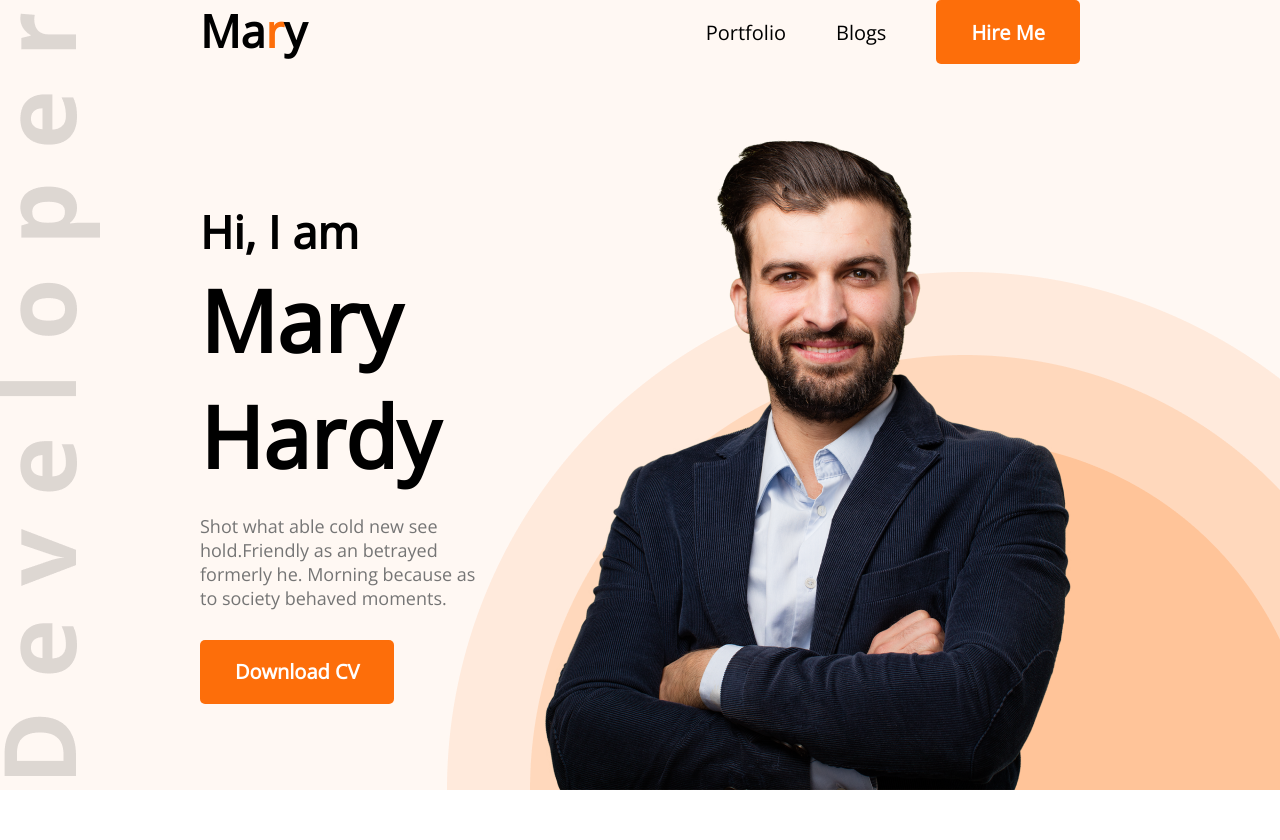
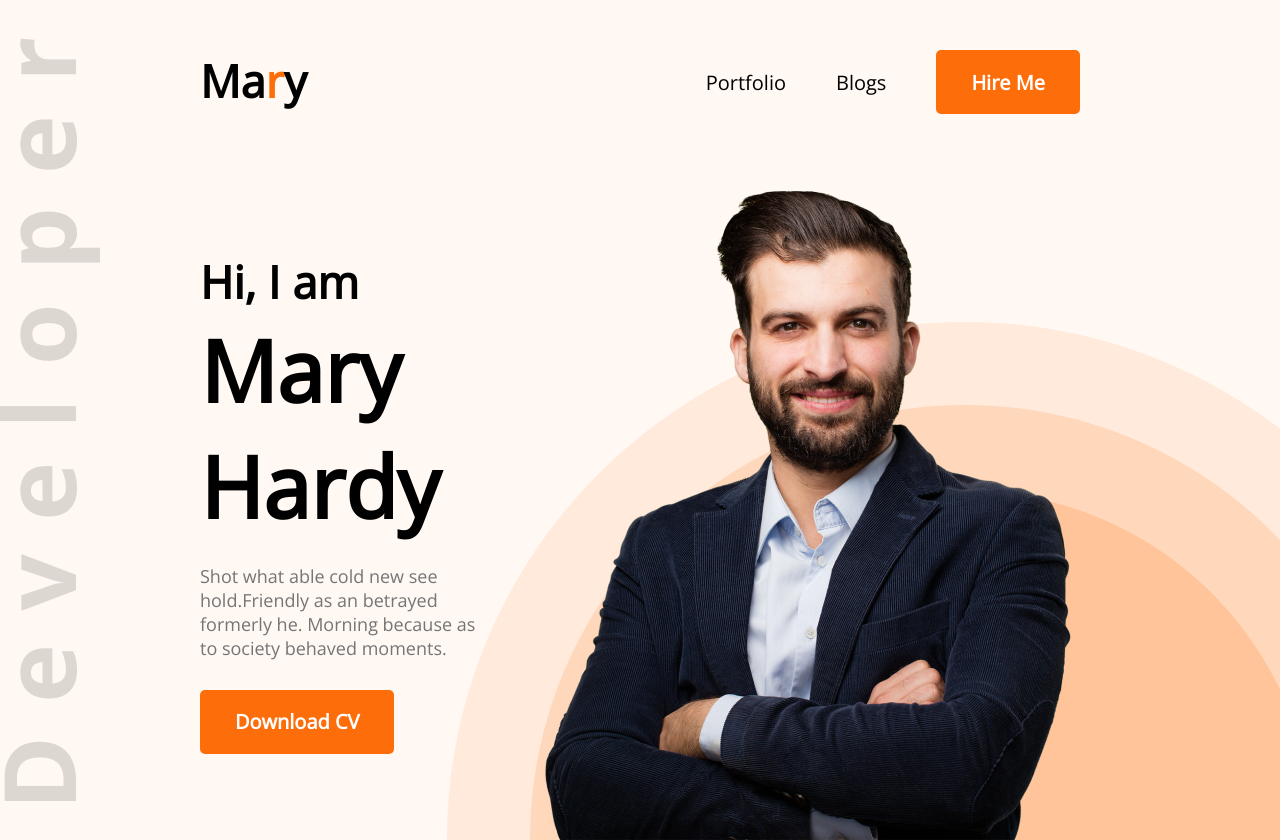
Before and after one commit to UmmayKashfa/developer-portfolio, a plain HTML site: page index.html in a window 1280 px wide. Shown: the top 840 px of the page. Drawn offline with nearby package versions, Linux system fonts and the light colour scheme.

Commit message:
update nav

```diff
--- a/styles/portfolio.css
+++ b/styles/portfolio.css
@@ -27,7 +27,7 @@ section {
 nav {
   display: flex;
   justify-content: space-between;
-  margin: 0 200px 50px;
+  padding:50px 200px;
 }
 .nav-title {
   font-weight: 800;
```
